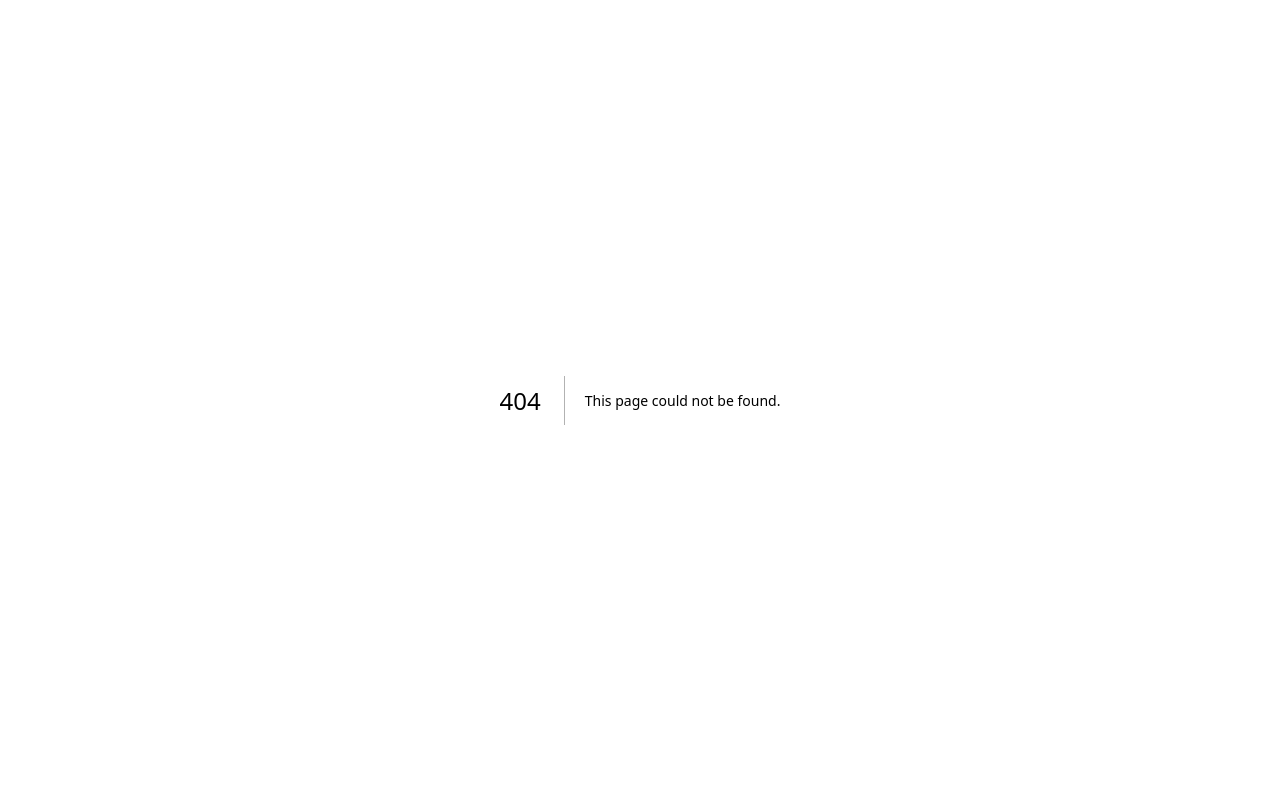
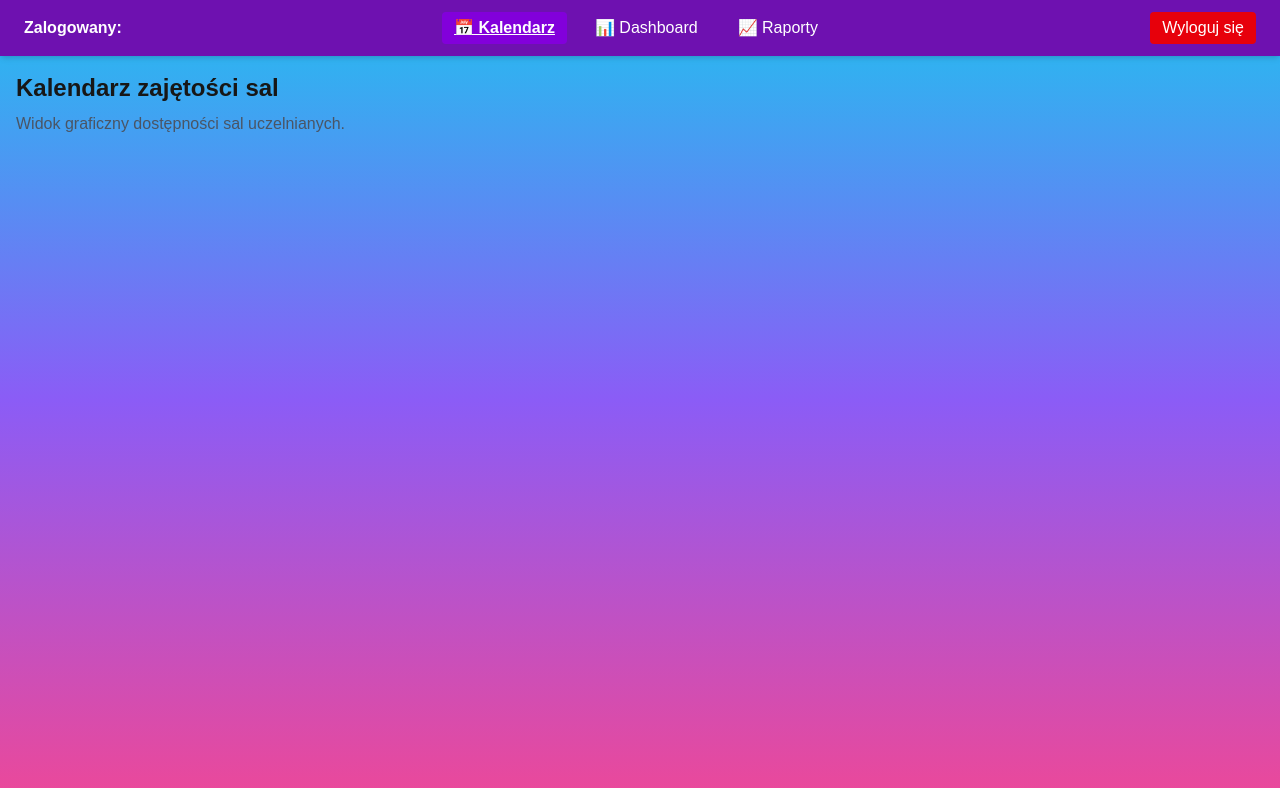
Before and after one commit to Krzysie3k/room_reservation, a Next.js app in the folder frontend/: page /schedule in a window 1280 px wide. Before the commit this address had no page. Shown: the top 788 px of the page. Built offline with nearby package versions, Linux system fonts and the light colour scheme.

Commit message:
login_navbar

```diff
--- a/frontend/src/app/layout.tsx
+++ b/frontend/src/app/layout.tsx
@@ -1,6 +1,7 @@
 import type { Metadata } from "next";
 import { Geist, Geist_Mono } from "next/font/google";
 import "./globals.css";
+import LayoutWrapper from "@/components/LayoutWrapper"; // nowy import
 
 const geistSans = Geist({
   variable: "--font-geist-sans",
@@ -14,20 +15,20 @@ const geistMono = Geist_Mono({
 
 export const metadata: Metadata = {
   title: "SanSpace",
-  description: "Generated by create next app",
+  description: "System rezerwacji sal uczelnianych",
 };
 
 export default function RootLayout({
   children,
-}: Readonly<{
+}: {
   children: React.ReactNode;
-}>) {
+}) {
   return (
     <html lang="pl">
       <body
         className={`${geistSans.variable} ${geistMono.variable} antialiased`}
       >
-        {children}
+        <LayoutWrapper>{children}</LayoutWrapper>
       </body>
     </html>
   );
--- a/frontend/src/app/page.tsx
+++ b/frontend/src/app/page.tsx
@@ -16,7 +16,7 @@ export default function Page() {
     if (user) {
       localStorage.setItem("token", "mock-token");
       localStorage.setItem("user", JSON.stringify(user));
-      router.push("/rooms");
+      router.push("/schedule");
     } else {
       setError("Nieprawidłowy e-mail lub hasło");
       setUsername("");
--- /dev/null
+++ b/frontend/src/app/schedule/page.tsx
@@ -0,0 +1,10 @@
+export default function SchedulePage() {
+  return (
+    <div className="p-4">
+      <h1 className="text-2xl font-semibold">Kalendarz zajętości sal</h1>
+      <p className="text-gray-600 mt-2">
+        Widok graficzny dostępności sal uczelnianych.
+      </p>
+    </div>
+  );
+}
--- /dev/null
+++ b/frontend/src/components/LayoutWrapper.tsx
@@ -0,0 +1,20 @@
+"use client";
+
+import { usePathname } from "next/navigation";
+import Navbar from "./Navbar";
+
+export default function LayoutWrapper({
+  children,
+}: {
+  children: React.ReactNode;
+}) {
+  const pathname = usePathname();
+  const hideNavbar = pathname === "/";
+
+  return (
+    <>
+      {!hideNavbar && <Navbar />}
+      <main>{children}</main>
+    </>
+  );
+}
--- /dev/null
+++ b/frontend/src/components/Navbar.tsx
@@ -0,0 +1,72 @@
+"use client";
+
+import Link from "next/link";
+import { usePathname, useRouter } from "next/navigation";
+import { useEffect, useState } from "react";
+import clsx from "clsx";
+
+export default function Navbar() {
+  const pathname = usePathname();
+  const router = useRouter();
+  const [user, setUser] = useState<{ name: string } | null>(null);
+
+  useEffect(() => {
+    const stored = localStorage.getItem("user");
+    if (stored) {
+      const parsed = JSON.parse(stored);
+      setUser({ name: `${parsed.name} ${parsed.surname}` });
+    }
+  }, []);
+
+  const handleLogout = () => {
+    localStorage.clear();
+    router.push("/");
+  };
+
+  return (
+    <nav className="w-full flex justify-between items-center px-6 py-3 bg-purple-800 text-white shadow-md">
+      <div className="font-semibold">Zalogowany: {user?.name}</div>
+
+      <div className="flex gap-4">
+        <NavLink href="/schedule" active={pathname === "/schedule"}>
+          📅 Kalendarz
+        </NavLink>
+        <NavLink href="/dashboard" active={pathname === "/dashboard"}>
+          📊 Dashboard
+        </NavLink>
+        <NavLink href="/reports" active={pathname === "/reports"}>
+          📈 Raporty
+        </NavLink>
+      </div>
+
+      <button
+        onClick={handleLogout}
+        className="bg-red-600 hover:bg-red-500 px-3 py-1 rounded"
+      >
+        Wyloguj się
+      </button>
+    </nav>
+  );
+}
+
+function NavLink({
+  href,
+  active,
+  children,
+}: {
+  href: string;
+  active: boolean;
+  children: React.ReactNode;
+}) {
+  return (
+    <Link
+      href={href}
+      className={clsx(
+        "px-3 py-1 rounded hover:bg-purple-700",
+        active && "bg-purple-700 font-bold underline"
+      )}
+    >
+      {children}
+    </Link>
+  );
+}
--- a/frontend/src/mock/mockUsers.ts
+++ b/frontend/src/mock/mockUsers.ts
@@ -36,7 +36,7 @@ export const mockUsers: User[] = [
     id: 4,
     name: "Test",
     surname: "Testowski",
-    email: "test@s.pl",
+    email: "test",
     password: "test",
     role: "wykladowca",
   },
--- /dev/null
+++ b/package.json
@@ -0,0 +1,5 @@
+{
+  "dependencies": {
+    "clsx": "^2.1.1"
+  }
+}
```
Also changed, not shown: frontend/package.json (+7 -6 lines), 2 other files (tests, documents, lock files or other folders).
